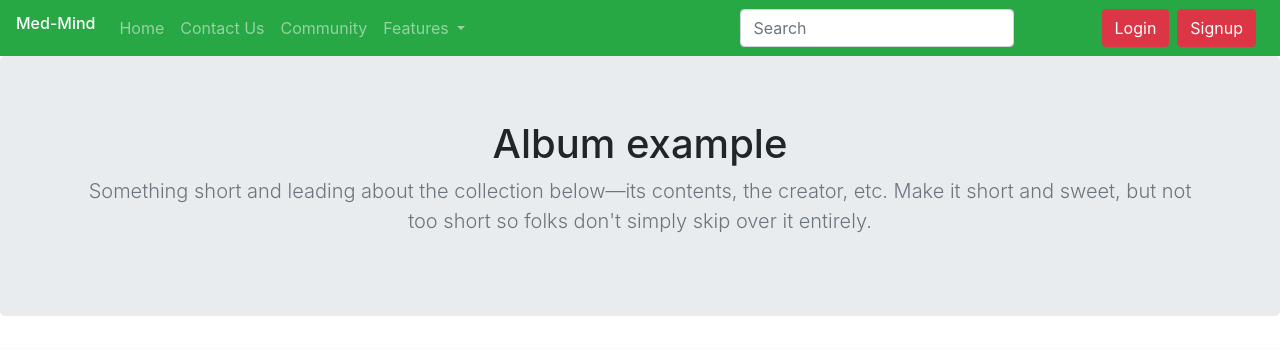
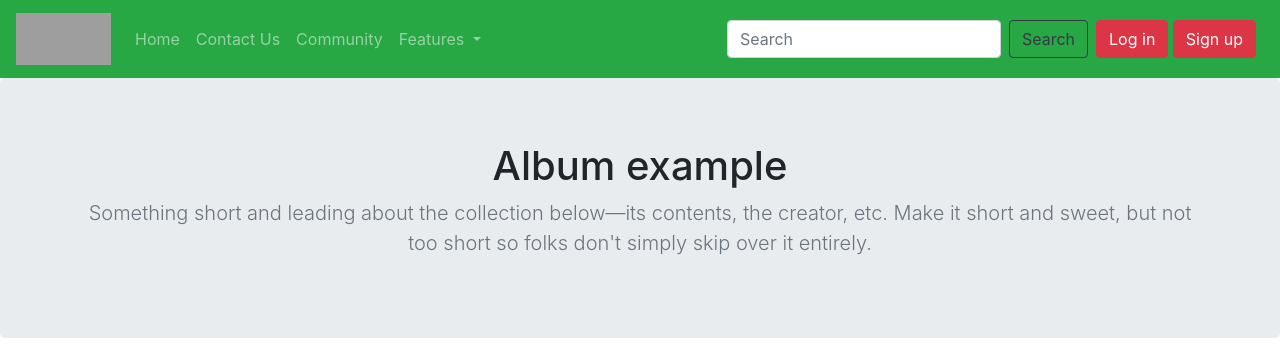
Before and after one commit to sumanbasnet346/Medmind, a Django app: page /trainings/ in a window 1280 px wide. Shown: the top 349 px of the page. Run offline with Django 3.2, Linux system fonts and the light colour scheme; data comes from the database, SQL or seed files in the repository; both versions use the stored data as it was after the commit; some libraries are stand-ins or nearby versions; grey boxes are pictures that could not be loaded.

Commit message:
finalchange

```diff
--- a/home/urls.py
+++ b/home/urls.py
@@ -6,7 +6,7 @@ urlpatterns = [
     path('contact',views.contact,name="conatct"),
     path('community',views.community,name="community"),
     path('search',views.search,name="search"),
-    path('signup',views.signup,name="signup"),
-    path('login',views.login,name="login"),
-    path('logout',views.logout,name="logout"),
+    path('signup',views.handlesignup,name="handlesignup"),
+    path('login',views.handlelogin,name="handlelogin"),
+    path('logout',views.handlelogout,name="handlelogout"),
 ]
--- a/templates/base.html
+++ b/templates/base.html
@@ -1,19 +1,24 @@
 <!doctype html>
 <html lang="en">
+
 <head>
   <!-- Required meta tags -->
   <meta charset="utf-8">
   <meta name="viewport" content="width=device-width, initial-scale=1, shrink-to-fit=no">
 
   <!-- Bootstrap CSS -->
-    <link rel="stylesheet" href="https://maxcdn.bootstrapcdn.com/bootstrap/4.0.0/css/bootstrap.min.css" integrity="sha384-Gn5384xqQ1aoWXA+058RXPxPg6fy4IWvTNh0E263XmFcJlSAwiGgFAW/dAiS6JXm" crossorigin="anonymous">
+  <link rel="stylesheet" href="https://maxcdn.bootstrapcdn.com/bootstrap/4.0.0/css/bootstrap.min.css"
+    integrity="sha384-Gn5384xqQ1aoWXA+058RXPxPg6fy4IWvTNh0E263XmFcJlSAwiGgFAW/dAiS6JXm" crossorigin="anonymous">
 
   <title>{% block title %}{% endblock title %}</title>
 </head>
+
 <body>
   <nav class="navbar navbar-expand-lg navbar-dark bg-success">
-  <a class="navbar-brand" href="#"><h6>Med-Mind</h6></a>
-  <button class="navbar-toggler" type="button" data-toggle="collapse" data-target="#navbarSupportedContent" aria-controls="navbarSupportedContent" aria-expanded="false" aria-label="Toggle navigation">
+    <div><a class=" navbar-brand" href="#"><img src='/media/medmind/images/medmind.png'
+          style="height: 52px;width: 95px"></a></div>
+    <button class="navbar-toggler" type="button" data-toggle="collapse" data-target="#navbarSupportedContent"
+      aria-controls="navbarSupportedContent" aria-expanded="false" aria-label="Toggle navigation">
       <span class="navbar-toggler-icon"></span>
     </button>
 
@@ -32,7 +37,8 @@
           <a class="nav-link" href="/community">Community</a>
         </li>
         <li class="nav-item dropdown">
-        <a class="nav-link dropdown-toggle" href="#" id="navbarDropdown" role="button" data-toggle="dropdown" aria-haspopup="true" aria-expanded="false">
+          <a class="nav-link dropdown-toggle" href="#" id="navbarDropdown" role="button" data-toggle="dropdown"
+            aria-haspopup="true" aria-expanded="false">
             Features
           </a>
           <div class="dropdown-menu" aria-labelledby="navbarDropdown">
@@ -44,38 +50,48 @@
           </div>
         </li>
       </ul>
-    <form class="form-inline my-2 my-lg-0">
+      <form class="form-inline my-2 my-lg-auto">
         <input class="form-control mr-sm-2" type="search" placeholder="Search" aria-label="Search">
-      <button class="btn btn-outline-success my-2 my-sm-0" type="submit">Search</button>
-    </form>
-    {% if user.is_authenticated %}
+        <button class="btn btn-outline-dark my-2 my-sm-0" type="submit">Search</button>
+      </form> {% if user.is_authenticated %}
+      <!-- Example single danger button -->
       <div class="btn-group mx-2">
-        <button type="button" class="btn btn-secondary dropdown-toggle" data-toggle="dropdown" aria-haspopup="true" aria-expanded="false">
-          Welcome {{request.user}}
+        <button type="button" class="btn btn-secondary dropdown-toggle" data-toggle="dropdown" aria-haspopup="true"
+          aria-expanded="false">
+          Welcome {{request.user.username}}
         </button>
         <div class="dropdown-menu">
           <a class="dropdown-item" href="#">Settings</a>
           <a class="dropdown-item" href="/logout">Logout</a>
         </div>
         {% else %}
-    <!--Modal start-->
-    <!-- Button for login trigger modal -->
-<button type="button" class="btn btn-danger" data-toggle="modal" data-target="#login">
-    Login
-  </button>
+        <!-- Login Button-->
+        <div class="mx-2">
+          <button type="button" class="btn btn-danger" data-toggle="modal" data-target="#LoginModal">Log
+            in</button>
+          <!-- Sign Up Button-->
+          <button type="button" class="btn btn-danger" data-toggle="modal" data-target="#SignupModal">Sign
+            up</button>
+          {% endif %}
+        </div>
+      </div>
+  </nav>
+  <!--Log in Modal-->
+  <!-- Button trigger modal -->
 
-  <!--login Modal -->
-  <div class="modal fade" id="login" tabindex="-1" role="dialog" aria-labelledby="login" aria-hidden="true">
-    <div class="modal-dialog" role="document">
+  <!-- Modal -->
+  <div class="modal fade" id="LoginModal" tabindex="-1" role="dialog" aria-labelledby="LoginModalLabel"
+    aria-hidden="true">
+    <div class="modal-dialog">
       <div class="modal-content">
         <div class="modal-header">
-          <h5 class="modal-title" id="login">Login</h5>
+          <h5 class="modal-title" id="LoginModalLabel">Login to Medmind</h5>
           <button type="button" class="close" data-dismiss="modal" aria-label="Close">
             <span aria-hidden="true">&times;</span>
           </button>
         </div>
         <div class="modal-body">
-            <form method ="POST" action="/login">
+          <form method="POST" action="/login">
             {% csrf_token %}
             <div class="form-group">
               <label for="exampleInputEmail1">Username</label>
@@ -86,42 +102,36 @@
               <label for="exampleInputPassword1">Password</label>
               <input type="password" class="form-control" id="loginpassword" name="loginpassword" required>
             </div>
-
             <button type="submit" class="btn btn-primary">Login</button>
           </form>
-        </div>
-        <div class="modal-footer">
-          <button type="button" class="btn btn-secondary" data-dismiss="modal">Close</button>
-          <button type="button" class="btn btn-primary">Save changes</button>
         </div>
       </div>
     </div>
   </div>
-  <!-- Button for signup trigger modal -->
-<button type="button" class="btn btn-danger mx-2" data-toggle="modal" data-target="#signup">
-  Signup
-</button>
+  <!-- Sign Up Modal -->
+  <!-- Button trigger modal -->
 
-<!--Sign up Modal -->
-<div class="modal fade" id="signup" tabindex="-1" role="dialog" aria-labelledby="signup" aria-hidden="true">
-  <div class="modal-dialog" role="document">
+  <!-- Modal -->
+  <div class="modal fade" id="SignupModal" tabindex="-1" role="dialog" aria-labelledby="SignupModalLabel"
+    aria-hidden="true">
+    <div class="modal-dialog">
       <div class="modal-content">
         <div class="modal-header">
-        <h5 class="modal-title" id="signup">Sign Up</h5>
+          <h5 class="modal-title" id="SignupModalLabel">Get New Medmind Account</h5>
           <button type="button" class="close" data-dismiss="modal" aria-label="Close">
             <span aria-hidden="true">&times;</span>
           </button>
         </div>
         <div class="modal-body">
-        <form method = 'POST' action ="/signup"> {% csrf_token %}
+          <form method='POST' action="/signup"> {% csrf_token %}
             <div class="form-group">
               <label for="exampleInputEmail1">Email address</label>
-                <input type="email" class="form-control" id="email" name="email"
-                    aria-describedby="emailHelp" required>
+              <input type="email" class="form-control" id="email" name="email" aria-describedby="emailHelp" required>
             </div>
             <div class="form-group">
               <label for="exampleInputUsername1">Username</label>
-                <input type="text" class="form-control" id="username" name="username" placeholder="Lowercase and alphanumeric" required>
+              <input type="text" class="form-control" id="username" name="username"
+                placeholder="Lowercase and alphanumeric" required>
             </div>
             <div class="form-group">
               <label for="exampleInputPassword1">Password</label>
@@ -143,15 +153,10 @@
             <button type="submit" class="btn btn-primary">Sign Up</button>
           </form>
         </div>
-      <div class="modal-footer">
-        <button type="button" class="btn btn-secondary" data-dismiss="modal">Close</button>
-        <button type="button" class="btn btn-primary">Save changes</button>
       </div>
     </div>
   </div>
-</div>
-  </div>
-  {% endif %}
+
   </nav>
   {% if messages%}
   {% for message in messages %}
@@ -167,8 +172,15 @@
 
   <!-- Optional JavaScript -->
   <!-- jQuery first, then Popper.js, then Bootstrap JS -->
-    <script src="https://code.jquery.com/jquery-3.2.1.slim.min.js" integrity="sha384-KJ3o2DKtIkvYIK3UENzmM7KCkRr/rE9/Qpg6aAZGJwFDMVNA/GpGFF93hXpG5KkN" crossorigin="anonymous"></script>
-    <script src="https://cdnjs.cloudflare.com/ajax/libs/popper.js/1.12.9/umd/popper.min.js" integrity="sha384-ApNbgh9B+Y1QKtv3Rn7W3mgPxhU9K/ScQsAP7hUibX39j7fakFPskvXusvfa0b4Q" crossorigin="anonymous"></script>
-    <script src="https://maxcdn.bootstrapcdn.com/bootstrap/4.0.0/js/bootstrap.min.js" integrity="sha384-JZR6Spejh4U02d8jOt6vLEHfe/JQGiRRSQQxSfFWpi1MquVdAyjUar5+76PVCmYl" crossorigin="anonymous"></script>
+  <script src="https://code.jquery.com/jquery-3.2.1.slim.min.js"
+    integrity="sha384-KJ3o2DKtIkvYIK3UENzmM7KCkRr/rE9/Qpg6aAZGJwFDMVNA/GpGFF93hXpG5KkN"
+    crossorigin="anonymous"></script>
+  <script src="https://cdnjs.cloudflare.com/ajax/libs/popper.js/1.12.9/umd/popper.min.js"
+    integrity="sha384-ApNbgh9B+Y1QKtv3Rn7W3mgPxhU9K/ScQsAP7hUibX39j7fakFPskvXusvfa0b4Q"
+    crossorigin="anonymous"></script>
+  <script src="https://maxcdn.bootstrapcdn.com/bootstrap/4.0.0/js/bootstrap.min.js"
+    integrity="sha384-JZR6Spejh4U02d8jOt6vLEHfe/JQGiRRSQQxSfFWpi1MquVdAyjUar5+76PVCmYl"
+    crossorigin="anonymous"></script>
 </body>
+
 </html>
--- a/templates/trainings/home.html
+++ b/templates/trainings/home.html
@@ -19,7 +19,9 @@
         {% for training in alltrain %}
         <div class="col-md-4">
           <div class="card mb-4 box-shadow">
-            <img src='/media/{{training.image}}' class="img-thumbnail" alt="Responsive image">
+            <img src='/media/{{training.image}}' class="img-thumbnail" style="
+    height: 250px;
+    width: 400px;">
             <div class="card-body">
               <p class="card-text">{{training.training_title}}</p>
               <div class="d-flex justify-content-between align-items-center">
```
Also changed, not shown: home/views.py (+10 -8 lines), templates/home/index.html (deleted, +0 -44 lines), db.sqlite3. Lines whose indentation alone changed are shown as unchanged.
